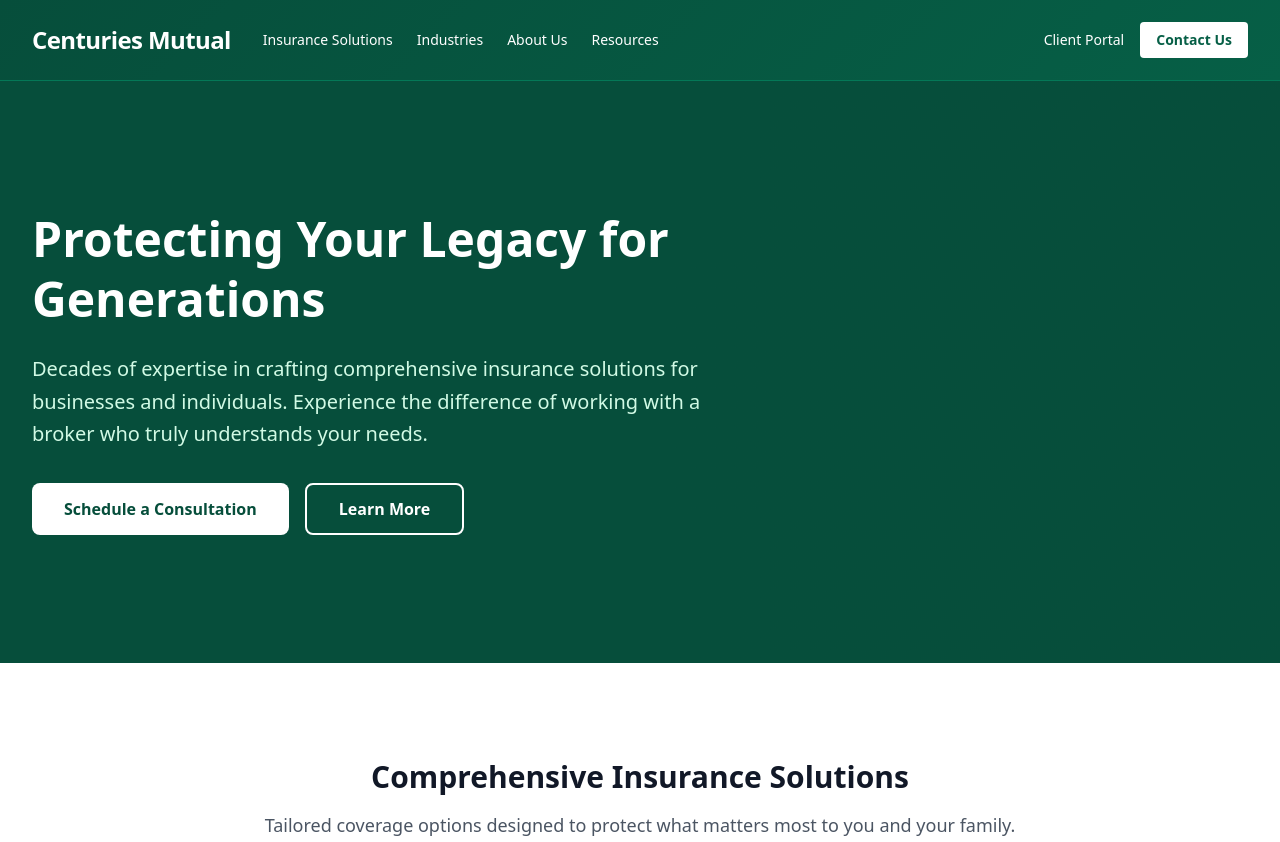
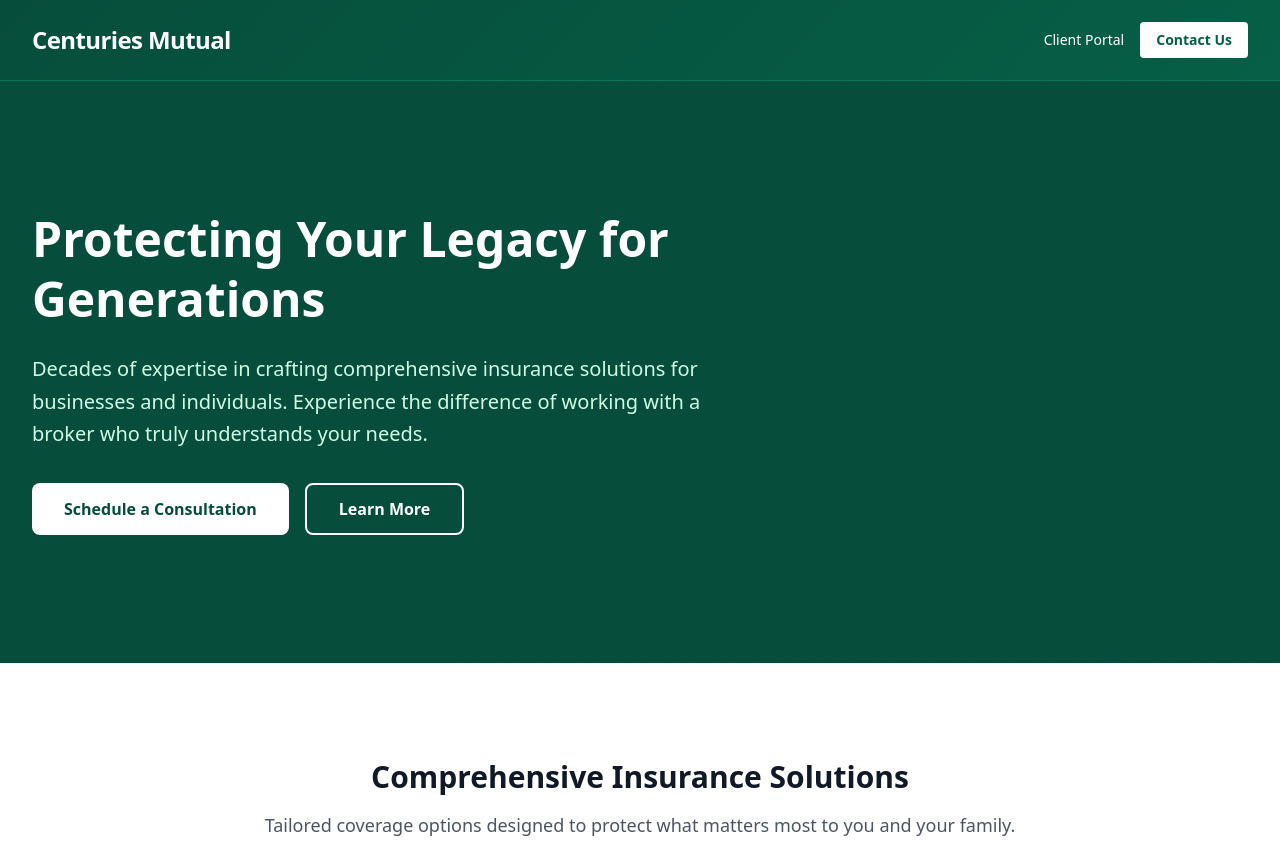
Before and after one commit to partiallycloudy/CenturiesMutual, a plain HTML site: page index.html in a window 1280 px wide. Shown: the top 842 px of the page. Drawn offline with nearby package versions, Linux system fonts and the light colour scheme.

Commit message:
Update index.html

```diff
--- a/index.html
+++ b/index.html
@@ -31,10 +31,6 @@
                 <div class="flex items-center space-x-8">
                     <span class="text-2xl font-bold tracking-tight">Centuries Mutual</span>
                     <div class="hidden md:flex space-x-6">
-                        <a href="#" class="text-sm font-medium hover:text-green-200 transition-colors duration-200">Insurance Solutions</a>
-                        <a href="#" class="text-sm font-medium hover:text-green-200 transition-colors duration-200">Industries</a>
-                        <a href="#" class="text-sm font-medium hover:text-green-200 transition-colors duration-200">About Us</a>
-                        <a href="#" class="text-sm font-medium hover:text-green-200 transition-colors duration-200">Resources</a>
                     </div>
                 </div>
                 <div class="flex items-center space-x-4">
```
